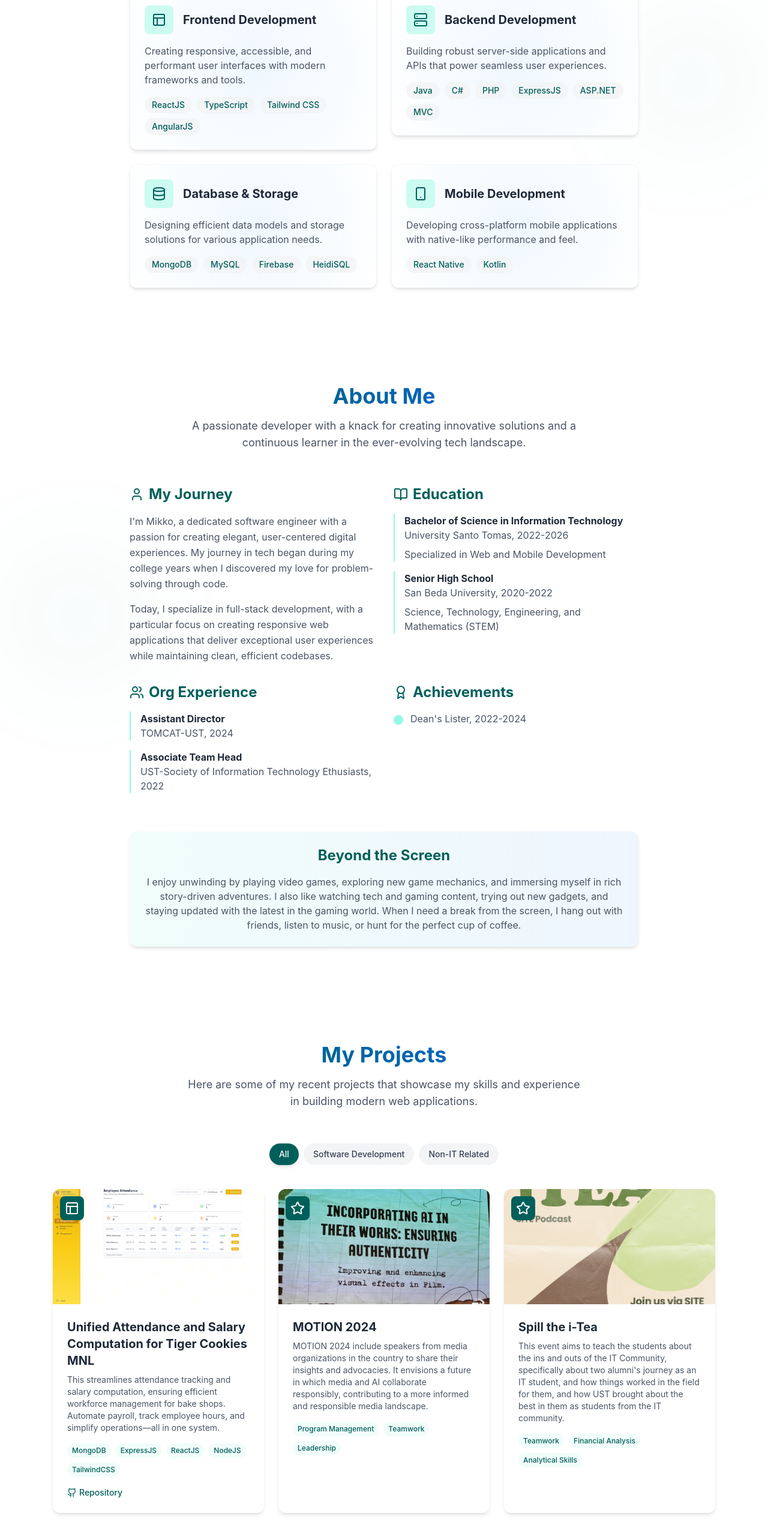
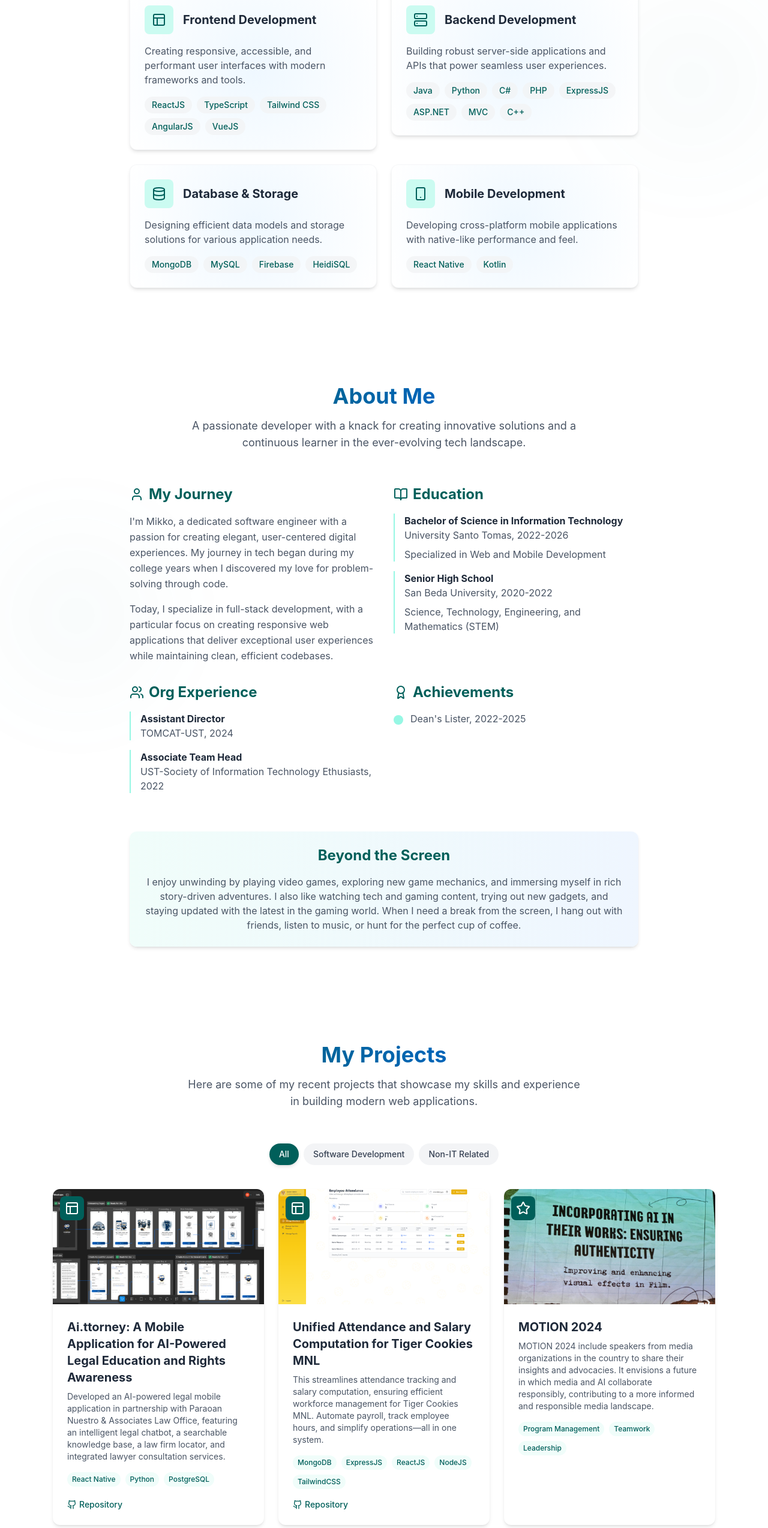
Before and after one commit to mikko13/Personal-Website, a React (Vite) app: page / in a window 1280 px wide. Shown: the part 1040-3587 px from the top of the page at 60% size. Built offline with nearby package versions, Linux system fonts and the light colour scheme; no server answers.

Commit message:
updated contents

```diff
--- a/src/components/aboutPage/AboutGrid.tsx
+++ b/src/components/aboutPage/AboutGrid.tsx
@@ -76,7 +76,7 @@ const AboutGrid: React.FC = () => {
           <ul className="space-y-3 text-gray-600">
             <li className="flex items-start">
               <div className="min-w-4 h-4 bg-teal-200 rounded-full mt-1.5 mr-3"></div>
-              <p>Dean's Lister, 2022-2024</p>
+              <p>Dean's Lister, 2022-2025</p>
             </li>
           </ul>
         }
--- a/src/components/mainPage/Main.tsx
+++ b/src/components/mainPage/Main.tsx
@@ -7,7 +7,7 @@ import FadeInSection from "../fadeinComponents/FadeIn";
 
 const Main: React.FC = () => {
   const roles = [
-    "Junior IT Student",
+    "Senior IT Student",
     "Software Engineer",
     "Full-Stack Developer",
     "AI Enthusiast",
--- a/src/components/projectsPage/ProjectsData.tsx
+++ b/src/components/projectsPage/ProjectsData.tsx
@@ -3,13 +3,25 @@ import spilltheitea from "../.././assets/spilltheitea.png";
 import motion2024 from "../.././assets/motion2024.jpg";
 import glspayroll from "../.././assets/glspayroll.png";
 import tigercookiesmnl from "../.././assets/tigercookiesmnl.png";
+import aittorney from "../.././assets/aittorney.png"
 
 const projects = [
+    {
+    id: 1,
+    title: "Ai.ttorney: A Mobile Application for AI-Powered Legal Education and Rights Awareness",
+    description:
+      "Developed an AI-powered legal mobile application in partnership with Paraoan Nuestro & Associates Law Office, featuring an intelligent legal chatbot, a searchable knowledge base, a law firm locator, and integrated lawyer consultation services.",
+    image: aittorney,
+    tags: ["Software Development"],
+    technologies: ["React Native", "Python", "PostgreSQL"],
+    repoLink: "https://github.com/mikko13/#",
+    icon: <Layout size={24} />,
+  },
   {
-    id: 1,
+    id: 2,
     title: "Unified Attendance and Salary Computation for Tiger Cookies MNL",
     description:
-      "This streamlines attendance tracking and salary computation, ensuring efficient workforce management for bake shops. Automate payroll, track employee hours, and simplify operations—all in one system.",
+      "This streamlines attendance tracking and salary computation, ensuring efficient workforce management for Tiger Cookies MNL. Automate payroll, track employee hours, and simplify operations—all in one system.",
     image: tigercookiesmnl,
     tags: ["Software Development"],
     technologies: ["MongoDB", "ExpressJS", "ReactJS", "NodeJS", "TailwindCSS"],
@@ -17,7 +29,7 @@ const projects = [
     icon: <Layout size={24} />,
   },
   {
-    id: 2,
+    id: 3,
     title: "MOTION 2024",
     description:
       "MOTION 2024 include speakers from media organizations in the country to share their insights and advocacies. It envisions a future in which media and AI collaborate responsibly, contributing to a more informed and responsible media landscape.",
@@ -27,7 +39,7 @@ const projects = [
     icon: <Star size={24} />,
   },
   {
-    id: 3,
+    id: 4,
     title: "Spill the i-Tea",
     description:
       "This event aims to teach the students about the ins and outs of the IT Community, specifically about two alumni's journey as an IT student, and how things worked in the field for them, and how UST brought about the best in them as students from the IT community. ",
@@ -37,7 +49,7 @@ const projects = [
     icon: <Star size={24} />,
   },
   {
-    id: 4,
+    id: 5,
     title: "Payroll Management System for GLS Manpower Services",
     description:
       "A web-based application designed to streamline employee salary processing. It enables efficient payroll management with features for employee data handling, salary computation, and automated payroll generation. The system ensures accuracy, reduces manual workload, and generates payroll reports for seamless financial management.",
--- a/src/components/skillsPage/Skills.tsx
+++ b/src/components/skillsPage/Skills.tsx
@@ -24,7 +24,7 @@ const Skills: React.FC = () => {
           <SkillCard
             icon={<Layout />}
             title="Frontend Development"
-            skills={["ReactJS", "TypeScript", "Tailwind CSS", "AngularJS"]}
+            skills={["ReactJS", "TypeScript", "Tailwind CSS", "AngularJS", "VueJS"]}
             description="Creating responsive, accessible, and performant user interfaces with modern frameworks and tools."
           />
         </FadeInSection>
@@ -33,7 +33,7 @@ const Skills: React.FC = () => {
           <SkillCard
             icon={<Server />}
             title="Backend Development"
-            skills={["Java", "C#", "PHP", "ExpressJS", "ASP.NET", "MVC"]}
+            skills={["Java", "Python", "C#", "PHP", "ExpressJS", "ASP.NET", "MVC", "C++"]}
             description="Building robust server-side applications and APIs that power seamless user experiences."
           />
         </FadeInSection>
```
Also changed, not shown: src/assets/aittorney.png (added), 1 other file (tests, documents, lock files or other folders).
